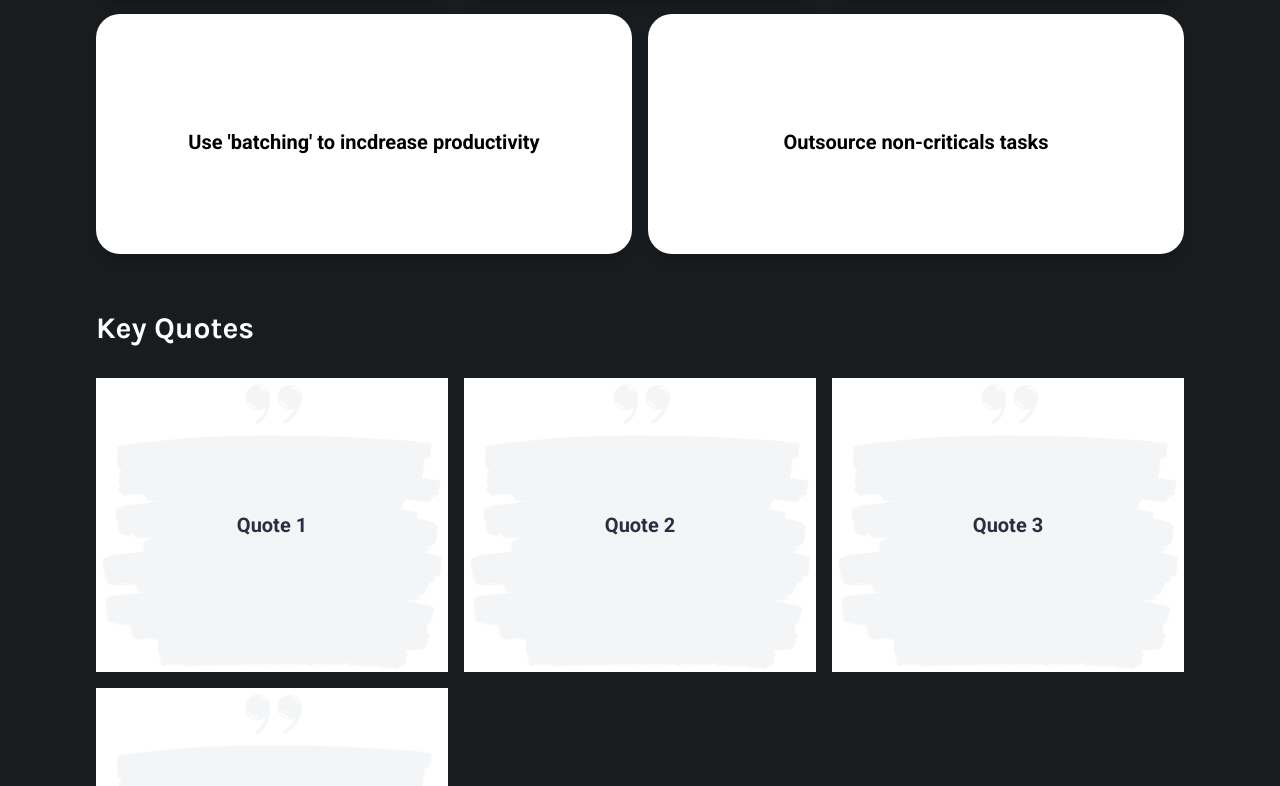
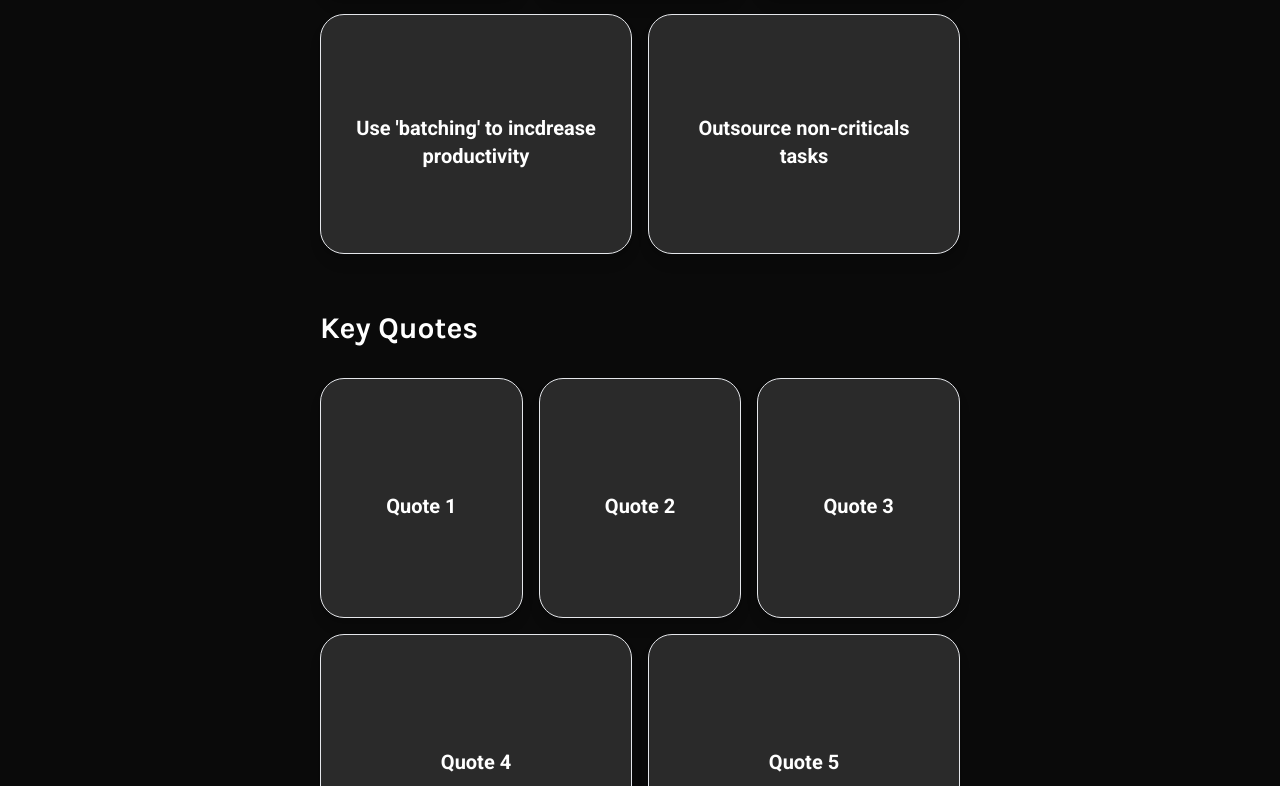
Before and after one commit to cnnrsmth/Web-App-Knowledge-Vault, a React (Create React App) app: page /books/1 in a window 1280 px wide. Shown: the part 1194-1980 px from the top of the page. Built offline with nearby package versions, Linux system fonts and the light colour scheme.

Commit message:
ui improvements

```diff
--- a/src/components/BookCard.js
+++ b/src/components/BookCard.js
@@ -7,7 +7,8 @@ const BookCard = ({ book }) => {
   return (
     <Link
       to={`/books/${book.id}`}
-      className="bg-white shadow-lg rounded-lg p-6 flex flex-col hover:cursor-pointer group"
+      className="shadow-lg rounded-lg p-6 flex flex-col hover:cursor-pointer group "
+      style={{ backgroundColor: "#2A2A2A" }}
     >
       <div className="relative mb-4 w-full">
         <img
@@ -21,16 +22,16 @@ const BookCard = ({ book }) => {
         </div>
       </div>
       <div className="flex-grow text-center">
-        <div className="text-2xl text-black font-karla font-extrabold mb-4 uppercase">
+        <div className="text-2xl text-white font-karla font-extrabold mb-4 uppercase">
           {book.title}
         </div>
-        <p className="mt-2 text-gray-600 font-roboto">{book.summary}</p>
+        <p className="mt-2 text-gray-400 font-roboto">{book.summary}</p>
       </div>
       <div className="flex items-center justify-end space-x-4 mt-4">
-        <div className="flex items-center justify-center w-10 h-10 rounded-full transition-colors duration-200 bg-white group-hover:bg-black">
+        <div className="flex items-center justify-center w-10 h-10 rounded-full transition-colors duration-200 bg-black group-hover:bg-white">
           <FontAwesomeIcon
             icon={faArrowRight}
-            className="text-black transition-colors duration-200 group-hover:text-white"
+            className="text-white transition-colors duration-200 group-hover:text-black"
           />
         </div>
       </div>
--- a/src/components/BookDetails.js
+++ b/src/components/BookDetails.js
@@ -8,63 +8,83 @@ import TakeawayPara from "./TakeawayPara";
 
 const BookDetails = ({ books }) => {
   const { id } = useParams();
-
   const book = books.find((book) => book.id === id);
 
   if (!book) {
     return <div>Book not found</div>;
   }
 
-  // Debugging: Check the takeaways array
-  console.log("Takeaways Array:", book.takeaways);
-
-  // Function to render Takeaway Cards
   const renderTakeawayCards = () => {
     const takeaways = book.takeaways;
     const rows = [];
     let i = 0;
     let rowIndex = 0;
 
-    // Iterate through takeaways and construct rows with alternating card numbers (3 and 2)
     while (i < takeaways.length) {
       if (rowIndex % 2 === 0) {
-        // For even rows, push 3 cards (or less if near the end)
         rows.push(takeaways.slice(i, i + 3));
         i += 3;
       } else {
-        // For odd rows, push 2 cards (or less if near the end)
         rows.push(takeaways.slice(i, i + 2));
         i += 2;
       }
-      rowIndex += 1; // Increase the row index to toggle between 3 and 2 cards
+      rowIndex += 1;
     }
-
-    console.log("Rows after processing:", rows); // Log rows for debugging
 
     return rows.map((row, rowIndex) => (
       <div
         key={rowIndex}
         className={`grid gap-4 ${
           row.length === 2
-            ? "grid-cols-1 sm:grid-cols-2 lg:grid-cols-2"
-            : "grid-cols-3"
+            ? "grid-cols-1 md:grid-cols-2 lg:grid-cols-2"
+            : "grid-cols-1 md:grid-cols-3"
         }`}
       >
         {row.map((takeaway, index) => (
-          <TakeawayCard key={index} number={index + 1} takeaway={takeaway} />
+          <TakeawayCard
+            key={index}
+            number={index + 1}
+            takeaway={takeaway}
+            className="border border-white rounded-lg p-4 transition-colors duration-200 hover:bg-gray-200" // Lighter border
+          />
         ))}
       </div>
     ));
   };
 
-  // Function to render Quote Cards
   const renderQuoteCards = () => {
-    return book.quotes.map((quote, index) => (
-      <QuoteCard key={index} quote={quote} />
+    const quotes = book.quotes;
+    const rows = [];
+    let i = 0;
+    let rowIndex = 0;
+
+    while (i < quotes.length) {
+      if (rowIndex % 2 === 0) {
+        rows.push(quotes.slice(i, i + 3));
+        i += 3;
+      } else {
+        rows.push(quotes.slice(i, i + 2));
+        i += 2;
+      }
+      rowIndex += 1;
+    }
+
+    return rows.map((row, rowIndex) => (
+      <div
+        key={rowIndex}
+        className={`grid gap-4 ${
+          row.length === 2
+            ? "grid-cols-1 md:grid-cols-2 lg:grid-cols-2"
+            : "grid-cols-1 md:grid-cols-3"
+        }`}
+      >
+        {row.map((quote, index) => (
+          <QuoteCard key={index} quote={quote} />
+        ))}
+      </div>
     ));
   };
 
-  // Function to render Notes
   const renderNotes = () => {
     return Object.entries(book.notes).map(([key, value]) => (
       <TakeawayPara key={key} takeaway={{ key, value }} />
@@ -84,7 +104,7 @@ const BookDetails = ({ books }) => {
         </h1>
         <p className="font-roboto my-4">{book.summary}</p>
         <div className="flex justify-center py-4">
-          <div className="w-1/4 bg-primaryblue h-1"></div>
+          <div className="w-1/4 bg-black h-1"></div>
         </div>
         <StarSystem key={book.id} book={book} />
       </div>
@@ -93,12 +113,12 @@ const BookDetails = ({ books }) => {
       </div>
 
       {/* Black Background Wrapper for Key Takeaways and Key Quotes */}
-      <div className="relative">
+      <div className="">
         <div
-          className="text-white py-16 mx-auto max-w-screen-xl px-4"
-          style={{ backgroundColor: "#191C1F" }}
+          className="text-white py-16 w-full px-4 md:px-20 lg:px-60"
+          style={{ backgroundColor: "#0A0A0A" }}
         >
-          <div className="px-20">
+          <div className="px-4 md:px-10 lg:px-20">
             <h1 className="font-karla font-bold text-2xl md:text-3xl pb-8 mt-10">
               Key Takeaways
             </h1>
@@ -106,15 +126,13 @@ const BookDetails = ({ books }) => {
             <h1 className="font-karla font-bold text-2xl md:text-3xl pb-8 mt-10">
               Key Quotes
             </h1>
-            <div className="grid grid-cols-1 md:grid-cols-2 lg:grid-cols-3 gap-4">
-              {renderQuoteCards()} {/* Render Quote Cards */}
-            </div>
+            {renderQuoteCards()} {/* Render Quote Cards */}
           </div>
         </div>
       </div>
 
       {/* Separate Detailed Notes Section */}
-      <div className="mx-auto max-w-screen-xl px-24 mt-10 relative">
+      <div className="mx-auto max-w-screen-xl px-4 md:px-10 lg:px-20 mt-10 relative">
         <h1 className="text-darkgrey font-karla font-bold text-2xl md:text-3xl pb-4">
           Detailed Notes
         </h1>
--- a/src/components/Books.js
+++ b/src/components/Books.js
@@ -13,11 +13,9 @@ const Books = () => {
   const toggleFilter = (category) => {
     setFilter((prevFilter) => {
       if (category === "All") {
-        // Select or deselect "All"
         return prevFilter.includes("All") ? [] : ["All"];
       } else {
         if (prevFilter.includes("All")) {
-          // If "All" is selected and a sub-category is clicked, switch to that category only
           return [category];
         }
 
@@ -25,7 +23,6 @@ const Books = () => {
           ? prevFilter.filter((c) => c !== category)
           : [...prevFilter, category];
 
-        // Check if all categories are selected; if so, switch to "All"
         return updatedFilter.length === categories.length - 1
           ? ["All"]
           : updatedFilter;
@@ -38,7 +35,10 @@ const Books = () => {
     : booksData.filter((book) => filter.includes(book.category));
 
   return (
-    <div className="pt-40">
+    <div
+      className="pt-40 px-40 py-60 min-h-screen"
+      style={{ backgroundColor: "#0A0A0A" }}
+    >
       <Filter toggleFilter={toggleFilter} filter={filter} />
       <div className="grid grid-cols-1 md:grid-cols-2 gap-4 mx-20 mt-20">
         {filteredBooks.map((book) => (
--- a/src/components/Filter.js
+++ b/src/components/Filter.js
@@ -11,11 +11,17 @@ function Filter({ toggleFilter, filter }) {
           key={category}
           className={`font-karla border rounded-full transition-colors duration-200 px-4 py-2 text-sm ${
             filter.includes(category)
-              ? "bg-black text-white font-bold border-black" // Selected state
-              : "bg-white text-black border-black hover:bg-gray-200" // Default with hover effect
+              ? "bg-white text-black font-bold border-black" // Selected state: white background, black text
+              : "border-gray-500 hover:bg-gray-400" // Default with hover effect
           }`}
           onClick={() => toggleFilter(category)}
-          style={{ lineHeight: "1.5", minHeight: "38px", margin: "4px" }}
+          style={{
+            backgroundColor: filter.includes(category) ? "#FFFFFF" : "#2A2A2A", // Default background color when not selected
+            color: filter.includes(category) ? "#000000" : "#FFFFFF", // Default text color when not selected
+            lineHeight: "1.5",
+            minHeight: "38px",
+            margin: "4px",
+          }}
         >
           {category}
         </button>
--- a/src/components/QuoteCard.js
+++ b/src/components/QuoteCard.js
@@ -3,13 +3,13 @@ import quoteimg from "../assets/quote.png";
 
 function QuoteCard({ quote }) {
   return (
-    <div className="relative">
-      <img src={quoteimg} alt="quote" className="w-full" />
-      <div className="absolute inset-0 flex items-center justify-center text-center">
-        <div className="text-darkgrey font-roboto font-bold text-m md:text-l lg:text-xl">
-          {quote}
-        </div>
-      </div>
+    <div
+      className="rounded-3xl shadow-lg p-6 mb-4 h-[160px] md:h-[200px] lg:h-[240px] flex flex-col justify-center border-[0.1px]"
+      style={{ backgroundColor: "#2A2A2A" }}
+    >
+      <h2 className="text-white text-m md:text-l lg:text-xl font-roboto font-bold text-center mt-4">
+        {quote}
+      </h2>
     </div>
   );
 }
--- a/src/components/TakeawayCard.js
+++ b/src/components/TakeawayCard.js
@@ -1,7 +1,10 @@
 const TakeawayCard = ({ number, takeaway }) => {
   return (
-    <div className="rounded-3xl shadow-lg p-6 mb-4 h-[160px] md:h-[200px] lg:h-[240px] bg-white flex flex-col justify-center">
-      <h2 className="text-black text-m md:text-l lg:text-xl font-roboto font-bold text-center mt-4">
+    <div
+      className="rounded-3xl shadow-lg p-6 mb-4 h-[160px] md:h-[200px] lg:h-[240px] flex flex-col justify-center border-[0.5px]"
+      style={{ backgroundColor: "#2A2A2A" }}
+    >
+      <h2 className="text-white text-m md:text-l lg:text-xl font-roboto font-bold text-center mt-4">
         {takeaway}
       </h2>
     </div>
--- a/src/data/books.json
+++ b/src/data/books.json
@@ -15,7 +15,14 @@
       "Use 'batching' to incdrease productivity",
       "Outsource non-criticals tasks"
     ],
-    "quotes": ["Quote 1", "Quote 2", "Quote 3", "Quote 4"],
+    "quotes": [
+      "Quote 1",
+      "Quote 2",
+      "Quote 3",
+      "Quote 4",
+      "Quote 5",
+      "Quote 6"
+    ],
     "notes": {
       "Outsource non-critical tasks": "Ferriss advocates for the use of virtual assistants and other forms of outsourcing to handle routine, non-critical tasks. This allows you to focus your energy and attention on high-value tasks that truly require your expertise.",
       "Leverage the Pareto principle (80/20 rule) in life and work": "According to Ferriss, 80% of the results often come from 20% of the efforts. Identifying and focusing on these high-impact efforts can greatly increase productivity.",
```
